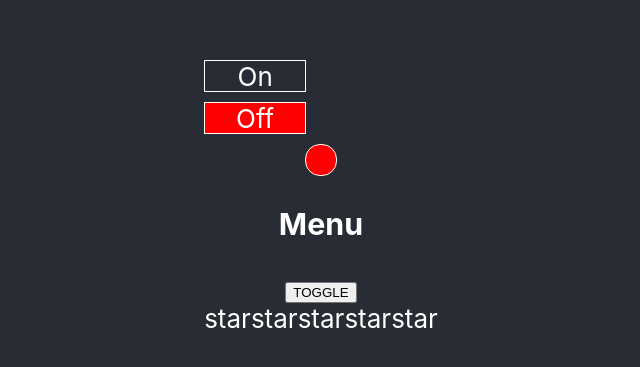
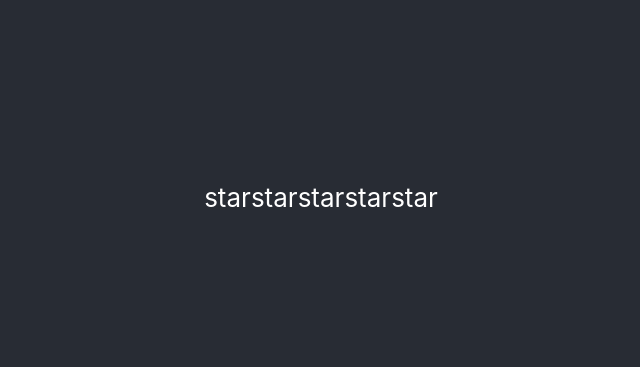
Before and after one commit to dasiklasik/ts-project, a React (Create React App) app: page / in a window 1280 px wide. Shown: the part 203-570 px from the top of the page, without its empty margins (319-959 px from the left). Built offline with nearby package versions, Linux system fonts and the light colour scheme.

Commit message:
change controlled rating

```diff
--- a/src/components/App.tsx
+++ b/src/components/App.tsx
@@ -1,4 +1,4 @@
-import React from 'react';
+import React, {useState} from 'react';
 import '../App.css';
 import Accordion from "./Accordion";
 import Rating from "./Rating";
@@ -6,16 +6,24 @@ import OnOff from './onOff'
 import {UncontrolledAccordion} from "./UncontrolledAccordion";
 import {UncontrolledRating} from "./UncontrolledRating";
 
+// type ratingValueType = {
+//     ratingValue: 0 | 1 | 2 | 3 | 4| 5
+// }
+
 function App() {
     console.log('App rendering');
+
+    const [ratingValue, setRatingValue] = useState<0 | 1 | 2 | 3 | 4| 5>(0)
+
   return (
     <div>
-        <OnOff/>
-        <UncontrolledAccordion title={'Menu'} />
-        <UncontrolledRating/>
+        {/*<OnOff/>*/}
+        {/*<UncontrolledAccordion title={'Menu'} />*/}
+        {/*<UncontrolledRating/>*/}
+        <Rating value={ratingValue} setRatingValue={setRatingValue}/>
         {/*<PageTitle title={'This is App component.'} />*/}
         {/*Article 1*/}
-        {/*<Rating value={2} />*/}
+
         {/*<Accordion title={'My menu'} collapsed={false}/>*/}
         {/*Article 2*/}
         {/*<Accordion title={'Users'} collapsed={true}/>*/}
--- a/src/components/Rating.tsx
+++ b/src/components/Rating.tsx
@@ -2,6 +2,7 @@ import React from "react";
 
 type RatingPropsType = {
     value: 0 | 1 | 2 | 3 | 4| 5
+    setRatingValue: (value: 0 | 1 | 2 | 3 | 4| 5) => void
 }
 
 function Rating(props: RatingPropsType) {
@@ -9,26 +10,25 @@ function Rating(props: RatingPropsType) {
 
     return (
         <div>
-            <Star selected={props.value >= 1}/>
-            <Star selected={props.value >= 2}/>
-            <Star selected={props.value >= 3}/>
-            <Star selected={props.value >= 4}/>
-            <Star selected={props.value === 5}/>
+            <Star selected={props.value > 0} setRatingValue={props.setRatingValue} id={1}/>
+            <Star selected={props.value > 1} setRatingValue={props.setRatingValue} id={2}/>
+            <Star selected={props.value > 2} setRatingValue={props.setRatingValue} id={3}/>
+            <Star selected={props.value > 3} setRatingValue={props.setRatingValue} id={4}/>
+            <Star selected={props.value > 4} setRatingValue={props.setRatingValue} id={5}/>
         </div>
     )
 }
 
 type StarPropsType = {
     selected: boolean
+    setRatingValue: (value: 0 | 1 | 2 | 3 | 4| 5) => void
+    id: 0 | 1 | 2 | 3 | 4| 5
 }
 
 function Star(props: StarPropsType) {
     console.log('Star rendering');
-    if (props.selected === true) {
-        return <span><b>star </b></span>;
-    } else {
-        return <span>star </span>
-    }
+    return <span onClick={() => props.setRatingValue(props.id)}>{props.selected ? <b>star</b> : 'star'}</span>
+
 }
 
 export default Rating;
--- a/src/components/UncontrolledAccordion.tsx
+++ b/src/components/UncontrolledAccordion.tsx
@@ -8,14 +8,9 @@ export function UncontrolledAccordion(props: AccordionPropsType) {
     console.log('Accordion rendering');
     let [open, setOpen] = useState(false)
 
-    const toggleAccordion = () => {
-        setOpen(!open)
-    }
-
     return (
         <div>
-            <AccordionTitle title={props.title}/>
-            <button onClick={toggleAccordion}>TOGGLE</button>
+            <AccordionTitle title={props.title} setOpen={setOpen} open={open}/>
             {open && <AccordionBody/>}
         </div>
     )
@@ -23,11 +18,13 @@ export function UncontrolledAccordion(props: AccordionPropsType) {
 
 type AccordionTitlePropsType = {
     title: string
+    setOpen: (switcher: boolean) => void
+    open: boolean
 }
 
 function AccordionTitle(props: AccordionTitlePropsType) {
     console.log('AccordionTitle rendering');
-    return <h3>{props.title}</h3>
+    return <h3 onClick={() => props.setOpen(!props.open)}>{props.title}</h3>
 }
 
 function AccordionBody() {
--- a/src/components/UncontrolledRating.tsx
+++ b/src/components/UncontrolledRating.tsx
@@ -24,15 +24,13 @@ export function UncontrolledRating() {
 
 type StarPropsType = {
     selected: boolean
-    setValue: (value: number) => void
-    id: number
+    setValue: (value: 1 | 2 | 3 | 4 | 5) => void
+    id: 1 | 2 | 3 | 4 | 5
 }
 
 function Star(props: StarPropsType) {
     console.log('Star rendering');
 
-
-
-    return props.selected ?  <span onClick={() => props.setValue(0)}><b>star</b></span> :  <span onClick={() => props.setValue(props.id)}>star</span>;
+    return <span>{props.selected ? <b onClick={() => props.setValue(props.id)}>star</b> : 'star'}</span>
 
 }
```
